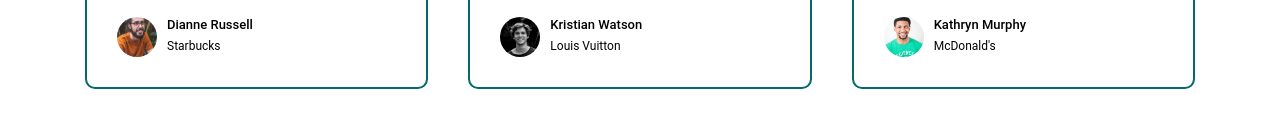
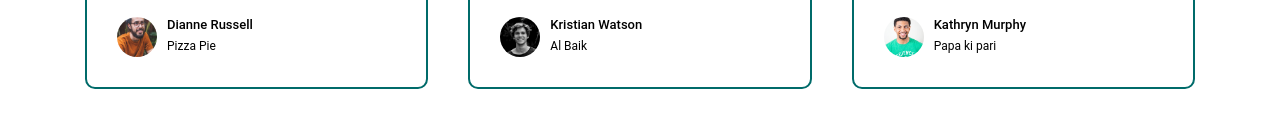
Before and after one commit to LoyalAhmed7/Multi-Device-Application, a plain HTML site: page index.html in a window 1280 px wide. Shown: the part 2962-3087 px from the top of the page. Drawn offline with nearby package versions, Linux system fonts and the light colour scheme; a web font is replaced by a local one.

Commit message:
minor changes

```diff
--- a/index.html
+++ b/index.html
@@ -173,7 +173,7 @@
                     <img src="assets/us-1.jpg">
                     <div class="info">
                         <h5>Dianne Russell</h5>
-                        <p>Starbucks</p>
+                        <p>Pizza Pie</p>
                     </div>
                 </div>
             </div>
@@ -193,7 +193,7 @@
                     <img src="assets/us-2.jpg">
                     <div class="info">
                         <h5>Kristian Watson</h5>
-                        <p>Louis Vuitton</p>
+                        <p>Al Baik</p>
                     </div>
                 </div>
             </div>
@@ -213,7 +213,7 @@
                     <img src="assets/us-3.jpg">
                     <div class="info">
                         <h5>Kathryn Murphy</h5>
-                        <p>McDonald's</p>
+                        <p>Papa ki pari</p>
                     </div>
                 </div>
             </div>
```
